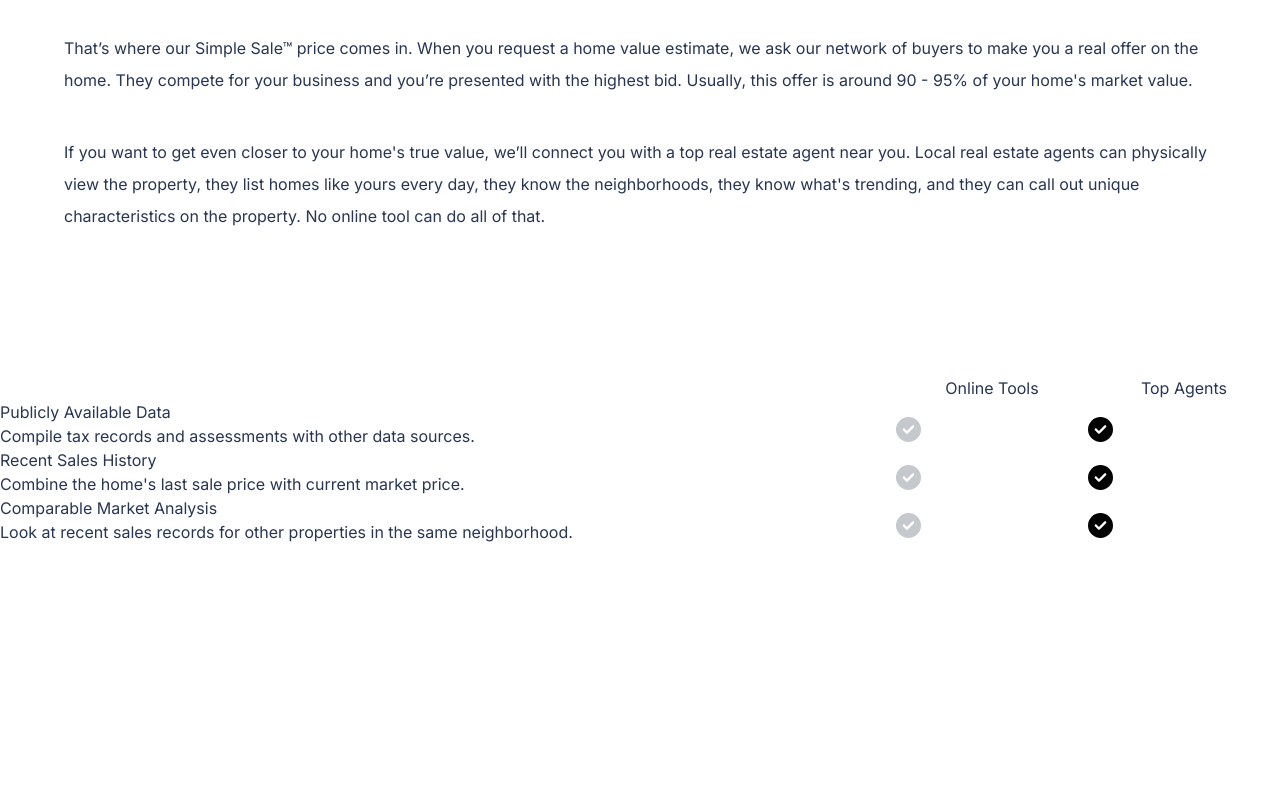
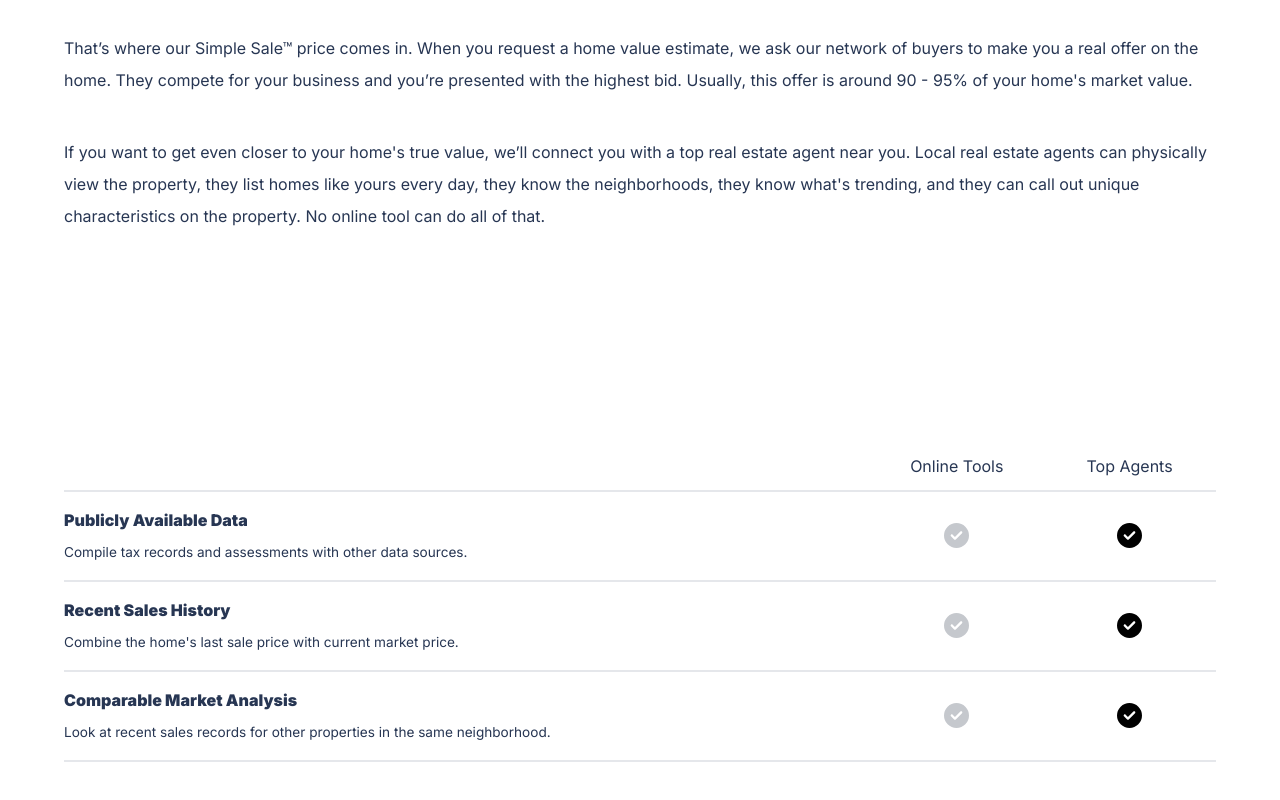
Before and after one commit to Harkanni/real-estate-management-app, a Next.js app: page / in a window 1280 px wide. Shown: the part 2129-2929 px from the top of the page. Before the commit the page ends 2673 px from the top, so only its background shows below. Built offline with nearby package versions, Linux system fonts and the light colour scheme.

Commit message:
comparison

```diff
--- a/components/Comparison.tsx
+++ b/components/Comparison.tsx
@@ -5,21 +5,21 @@ import styles from '@/assets/style.module.css'
 
 const Comparison = () => {
   return (
-    <section>
+    <section className='p-16'>
       <ul>
          {
             Comparisons.map((item, index) => {
                return (
-                  <li key={index} className='w-[100%]'>
-                     <div className={`${styles.keypoint} inline-block w-[70%]`}>
-                        <label>{item.label}</label>
-                        <p>{item.desc}</p>
+                  <li key={index} className='w-[100%] border-b-2 py-3'>
+                     <div className={`${styles.keypoint} inline-block w-[70%] leading-8`} style={{verticalAlign: 'middle'}}>
+                        <label className='font-black'>{item.label}</label>
+                        <p className='text-[0.85rem]'>{item.desc}</p>
                      </div>
                      <div className={`${styles.comparison} inline-block w-[30%]`}>
-                        <div className='inline-block w-[50%] text-center'>
+                        <div className='inline-flex justify-center items-center w-[50%] text-center' style={{verticalAlign: 'middle'}}>
                            {item.calc}
                         </div>
-                        <div className='inline-block w-[50%] text-center'>
+                        <div className='inline-flex justify-center items-center w-[50%] text-center' style={{verticalAlign: 'middle'}}>
                            {item.agents}
                         </div>
                      </div>
```
